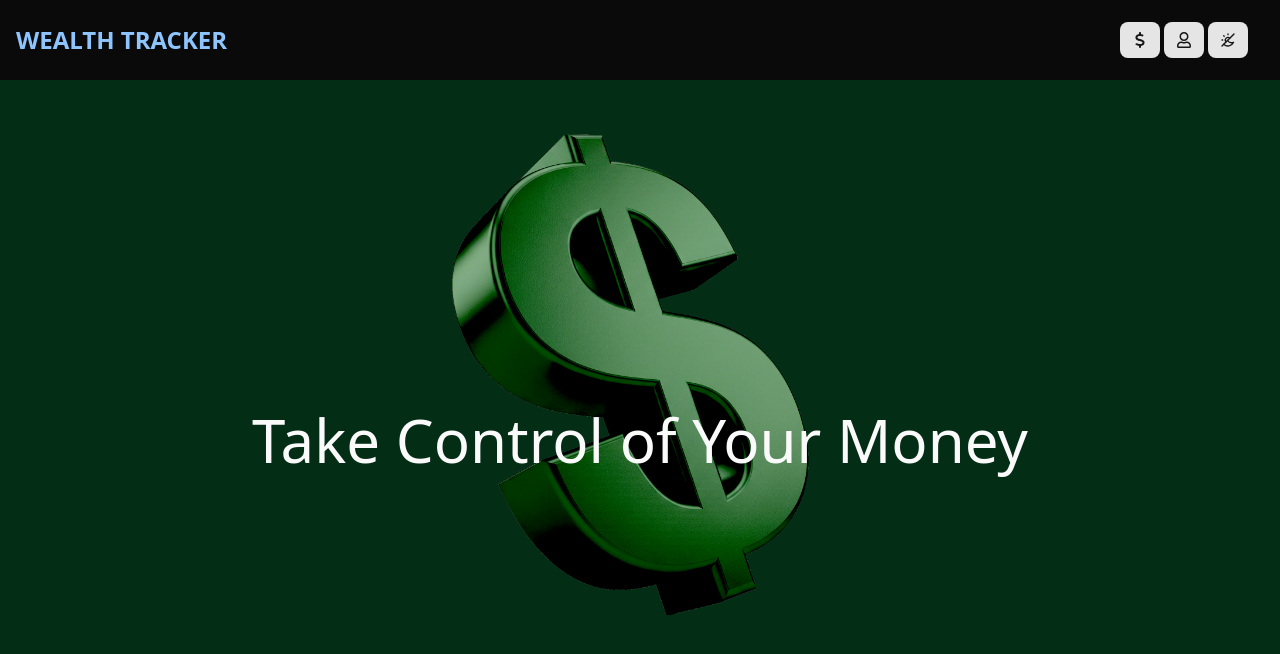
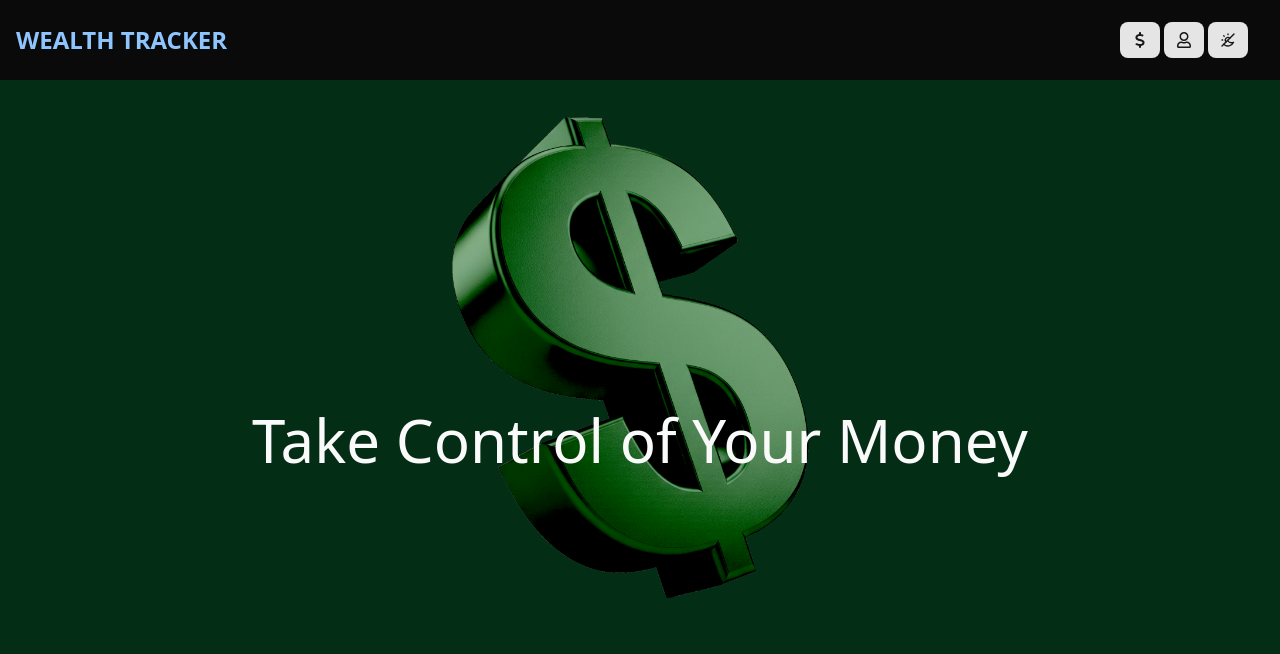
Before and after one commit to NoelVarghese2006/Wealth_Tracker, a React (Vite) app in the folder frontend/: page / in a window 1280 px wide. Shown: the top 654 px of the page. Built offline with nearby package versions, Linux system fonts and the light colour scheme.

Commit message:
bobbing looks better

```diff
--- a/frontend/src/pages/HomePage.tsx
+++ b/frontend/src/pages/HomePage.tsx
@@ -21,7 +21,7 @@ const HomePage = () => {
       alt="Dollar Sign"
       className="mx-auto absolute inset-0 size-150 object-cover z-0"
       animate={{
-        y: [0, -5, 0], // moves up 5px then back to 0
+        y: [0, -25, 0], // moves up 5px then back to 0
       }}
       transition={{
         duration: 4,
```
